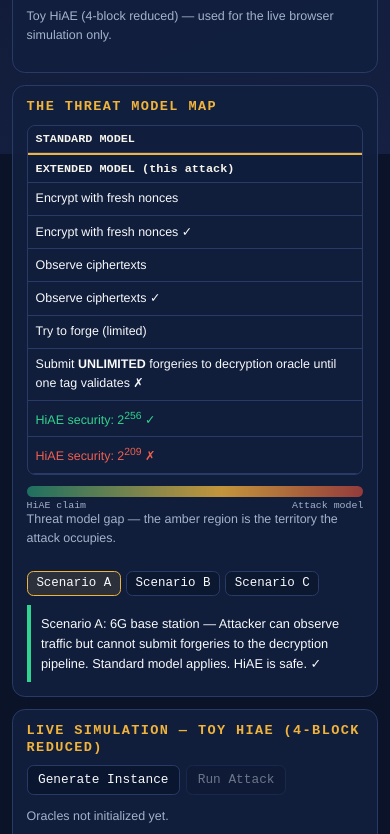
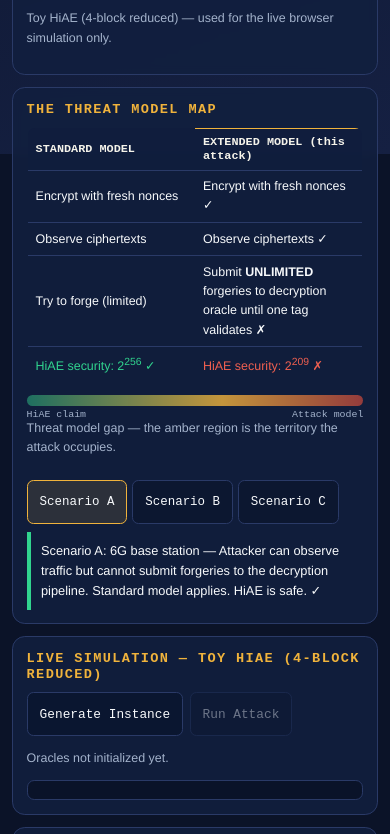
Before and after one commit to systemslibrarian/crypto-lab-model-breach, a website built with Vite: page index.html in a window 390 px wide. Shown: the part 690-1524 px from the top of the page. Built offline with nearby package versions, Linux system fonts and the light colour scheme.

Commit message:
fix: ADA accessibility (proper table, sr-only, touch targets), mobile compat (vh fallback, smaller log on narrow), button hover states

```diff
--- a/src/main.ts
+++ b/src/main.ts
@@ -65,23 +65,33 @@
     <section class="panel" id="panel-b">
       <h2 class="panel-title">THE THREAT MODEL MAP</h2>
 
-      <div class="model-table" role="table"
-           aria-label="Standard vs extended threat model comparison">
-        <div class="th" role="columnheader">STANDARD MODEL</div>
-        <div class="th" role="columnheader">EXTENDED MODEL (this attack)</div>
-
-        <div role="cell">Encrypt with fresh nonces</div>
-        <div role="cell">Encrypt with fresh nonces \u2713</div>
-
-        <div role="cell">Observe ciphertexts</div>
-        <div role="cell">Observe ciphertexts \u2713</div>
-
-        <div role="cell">Try to forge (limited)</div>
-        <div role="cell">Submit <strong>UNLIMITED</strong> forgeries to decryption oracle until one tag validates \u2717</div>
-
-        <div role="cell" class="ok-text">HiAE security: 2<sup>256</sup> \u2713</div>
-        <div role="cell" class="danger-text">HiAE security: 2<sup>209</sup> \u2717</div>
-      </div>
+      <table class="model-table"
+             aria-label="Standard vs extended threat model comparison">
+        <thead>
+          <tr>
+            <th scope="col">STANDARD MODEL</th>
+            <th scope="col">EXTENDED MODEL (this attack)</th>
+          </tr>
+        </thead>
+        <tbody>
+          <tr>
+            <td>Encrypt with fresh nonces</td>
+            <td>Encrypt with fresh nonces \u2713</td>
+          </tr>
+          <tr>
+            <td>Observe ciphertexts</td>
+            <td>Observe ciphertexts \u2713</td>
+          </tr>
+          <tr>
+            <td>Try to forge (limited)</td>
+            <td>Submit <strong>UNLIMITED</strong> forgeries to decryption oracle until one tag validates \u2717</td>
+          </tr>
+          <tr>
+            <td class="ok-text">HiAE security: 2<sup>256</sup> \u2713</td>
+            <td class="danger-text">HiAE security: 2<sup>209</sup> \u2717</td>
+          </tr>
+        </tbody>
+      </table>
 
       <div class="gap-wrap">
         <div class="gap-bar" aria-hidden="true">
@@ -124,7 +134,7 @@
            Whether it matters depends on your deployment \u2014 see Panel B.</p>
         <p>Full paper:
           <a href="https://eprint.iacr.org/2025/1203.pdf"
-             target="_blank" rel="noreferrer">ePrint 2025/1203</a></p>
+             target="_blank" rel="noreferrer">ePrint 2025/1203<span class="sr-only"> (opens in new tab)</span></a></p>
       </aside>
     </section>
 
@@ -140,7 +150,7 @@
           Attack: 2<sup>209</sup> time, 2<sup>130</sup> data.
           Extended decryption oracle model.</span>
           <a href="https://eprint.iacr.org/2025/1203.pdf"
-             target="_blank" rel="noreferrer">View Paper \u2197</a>
+             target="_blank" rel="noreferrer">View Paper \u2197<span class="sr-only"> (opens in new tab)</span></a>
         </div>
         <div class="tl-entry">
           <b>Jun 2025</b>
@@ -155,7 +165,7 @@
           \u201CThe attack operates outside Section 4.5 of our paper.\u201D<br>
           HiAE security claims: intact under standard model.</span>
           <a href="https://eprint.iacr.org/2025/1235.pdf"
-             target="_blank" rel="noreferrer">View Response \u2197</a>
+             target="_blank" rel="noreferrer">View Response \u2197<span class="sr-only"> (opens in new tab)</span></a>
         </div>
       </div>
 
--- a/src/style.css
+++ b/src/style.css
@@ -67,11 +67,25 @@
   top: 0;
 }
 
+/* Screen-reader only utility */
+.sr-only {
+  position: absolute;
+  width: 1px;
+  height: 1px;
+  padding: 0;
+  margin: -1px;
+  overflow: hidden;
+  clip: rect(0,0,0,0);
+  white-space: nowrap;
+  border: 0;
+}
+
 /* ------------------------------------------------------------------ */
 /* App shell                                                           */
 /* ------------------------------------------------------------------ */
 #app {
   position: relative;
+  min-height: 100vh;
   min-height: 100svh;
   padding: 0.75rem;
   max-width: 1500px;
@@ -181,7 +195,7 @@
 html[data-theme='light'] button {
   background: rgba(18,29,57,0.06);
 }
-html[data-theme='light'] .model-table .th {
+html[data-theme='light'] .model-table th {
   background: rgba(18,29,57,0.08);
 }
 html[data-theme='light'] .page-bg {
@@ -242,18 +256,22 @@
 /* Panel B — threat model table                                        */
 /* ------------------------------------------------------------------ */
 .model-table {
-  display: grid;
-  grid-template-columns: 1fr 1fr;
+  width: 100%;
+  border-collapse: collapse;
   border: 1px solid var(--line);
   border-radius: 0.5rem;
   overflow: hidden;
   font-size: 0.78rem;
+  table-layout: fixed;
+  word-wrap: break-word;
 }
-.model-table > div {
+.model-table th,
+.model-table td {
   padding: 0.4rem 0.5rem;
   border-bottom: 1px solid var(--line);
+  text-align: left;
 }
-.model-table .th {
+.model-table th {
   font: 700 0.74rem var(--font-mono);
   color: var(--paper);
   background: rgba(16,29,61,0.6);
@@ -294,7 +312,8 @@
   background: rgba(10,19,39,0.5);
   color: var(--text);
   border-radius: 0.4rem;
-  padding: 0.3rem 0.55rem;
+  padding: 0.5rem 0.75rem;
+  min-height: 2.75rem;
   cursor: pointer;
   font-size: 0.78rem;
 }
@@ -326,9 +345,18 @@
   border-radius: 0.4rem;
   background: rgba(7,17,38,0.5);
   color: var(--text);
-  padding: 0.4rem 0.65rem;
+  padding: 0.5rem 0.75rem;
+  min-height: 2.75rem;
   font: 0.8rem var(--font-mono);
   cursor: pointer;
+  transition: background-color 0.15s, border-color 0.15s;
+}
+button:hover:not(:disabled) {
+  border-color: var(--warn);
+  background: rgba(240,179,60,0.1);
+}
+button:active:not(:disabled) {
+  background: rgba(240,179,60,0.2);
 }
 button:disabled {
   opacity: 0.4;
@@ -435,14 +463,14 @@
 /* Responsive: narrow — model table stacks                             */
 /* ------------------------------------------------------------------ */
 @media (max-width: 479px) {
-  .model-table {
-    grid-template-columns: 1fr;
-  }
-  .model-table .th:nth-child(2) {
+  .model-table th:nth-child(2) {
     border-top: 2px solid var(--warn);
   }
   .gap-bar .mark {
     font-size: 0.62rem;
+  }
+  .attack-log {
+    max-height: 16rem;
   }
 }
 
```
